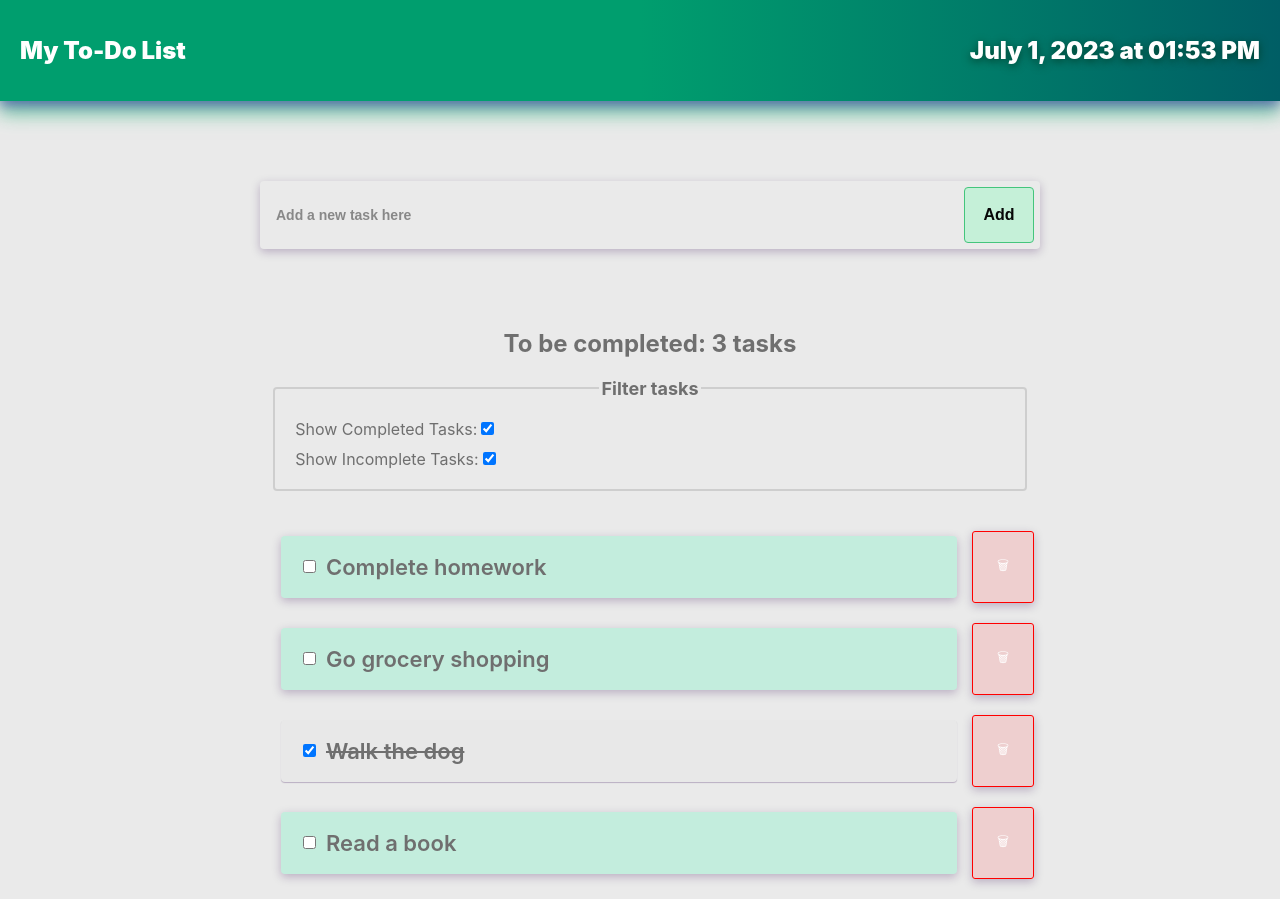
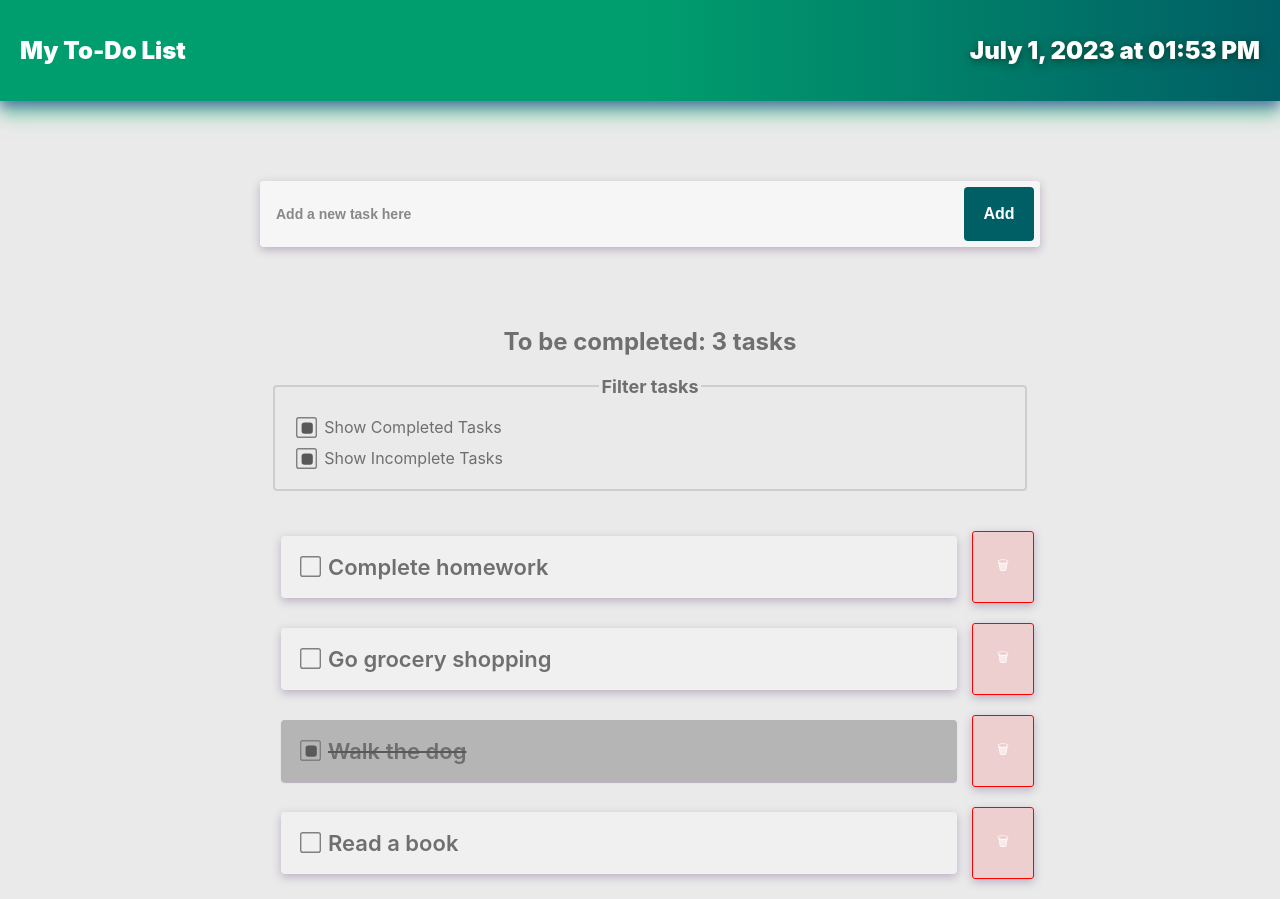
Before and after one commit to madgrv/todo-app, a React (Create React App) app: page / in a window 1280 px wide. Built offline with nearby package versions, Linux system fonts and the light colour scheme.

Commit message:
Updated UI style

```diff
--- a/src/components/TaskFilter.js
+++ b/src/components/TaskFilter.js
@@ -10,14 +10,14 @@ const TaskFilter = ({ showCompleted, showIncomplete, onShowCompletedChange, onSh
             <legend className={styles.legend}>Filter tasks</legend>
             <div className={styles.switchGroup}>
                 <label>
-                    Show Completed Tasks:
                     <input type="checkbox" checked={showCompleted} onChange={onShowCompletedChange} id="showCompleted" />
+                    Show Completed Tasks
                 </label>
             </div>
             <div className={styles.switchGroup}>
                 <label>
-                    Show Incomplete Tasks:
                     <input type="checkbox" checked={showIncomplete} onChange={onShowIncompleteChange} id="showIncomplete" />
+                    Show Incomplete Tasks
                 </label>
             </div>
         </fieldset>
--- a/src/styles/input.module.css
+++ b/src/styles/input.module.css
@@ -6,7 +6,7 @@
     padding: 6px;
     border: none;
     border-radius: 4px;
-    background-color: 7b7b7b1;
+    background-color: #ffffff98;
     font-size: 19px;
     color: #282828;
     width: 100%;
@@ -33,11 +33,12 @@
   }
 
   .input button {
-    background-color: #58ffa041;
-    color: #070707;
+    background-color: #005e65;
+    color: #ffffff;
     font-weight: 800;
     font-size: 16px;
-    border: 1px solid #44c57c;
+    /* border: 1px solid #44c57c; */
+    border: none;
     padding: 18px;
     border-radius: 4px;
     cursor: pointer;
--- a/src/styles/taskFilter.module.css
+++ b/src/styles/taskFilter.module.css
@@ -30,6 +30,12 @@
   }
 
   .switchGroup label {
+    display: flex;
+    align-items: center;
     margin-left: 10px;
     font-size: 16px;
   }
+
+  .switchGroup label input[type="checkbox"] {
+    margin-right: 10px; /* Adjust the margin as needed */
+  }
--- a/src/styles/todo-container.module.css
+++ b/src/styles/todo-container.module.css
@@ -16,3 +16,32 @@
 h2 {
     color: #6f6f6f;
 }
+
+input[type="checkbox"] {
+    transform: scale(1.4);
+    position: relative;
+    appearance: none;
+    background-color: #9c9c9c00;
+    width: 15px;
+    height: 15px;
+    border-radius: 2px;
+    border: solid 0.5px grey;
+  }
+
+  input[type="checkbox"]::before {
+    content: "";
+    position: absolute;
+    top: 50%;
+    left: 50%;
+    transform: translate(-50%, -50%);
+    width: 8px;
+    height: 8px;
+    background-color: #595959; /* Color of the tick */
+    border-radius: 2px;
+    opacity: 0;
+    transition: opacity 0.2s ease;
+  }
+
+  input[type="checkbox"]:checked::before {
+    opacity: 1;
+  }
--- a/src/styles/todo-item.module.css
+++ b/src/styles/todo-item.module.css
@@ -8,7 +8,7 @@
   display: flex;
   align-items: center;
   justify-content: center;
-  background-color: #23faa831;
+  background-color: #ffffff47;
   color: #6f6f6f;
   font-weight: 600;
   font-size: 22px;
@@ -23,8 +23,8 @@
 
 .cardCompleted {
   text-decoration: line-through;
-  color: #6f6f6f;
-  background-color: #d1d1d11a;
+  color: #595959;
+  background-color: #7070706e;
   box-shadow: 0px 1px 1px rgba(46, 0, 79, 0.254);
 }
 
```
Also changed, not shown: 2 other files (tests, documents, lock files or other folders).
